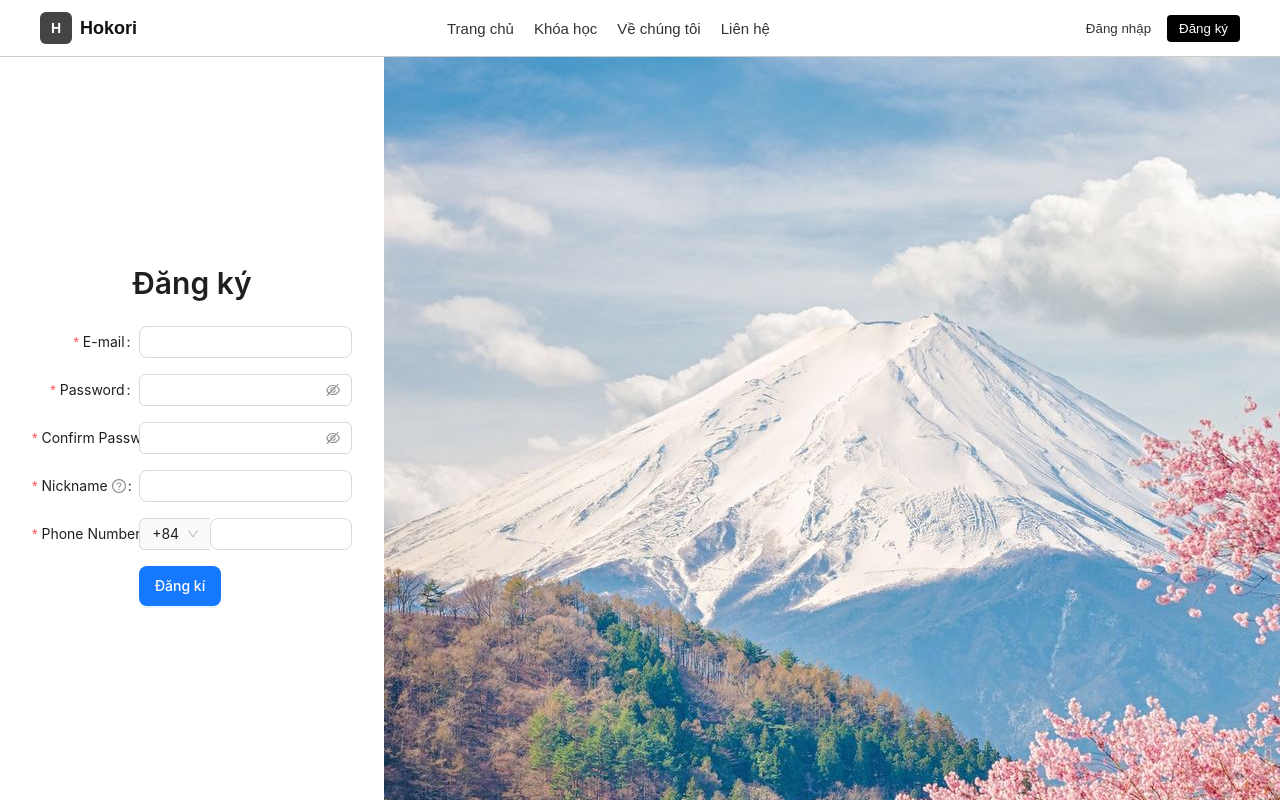
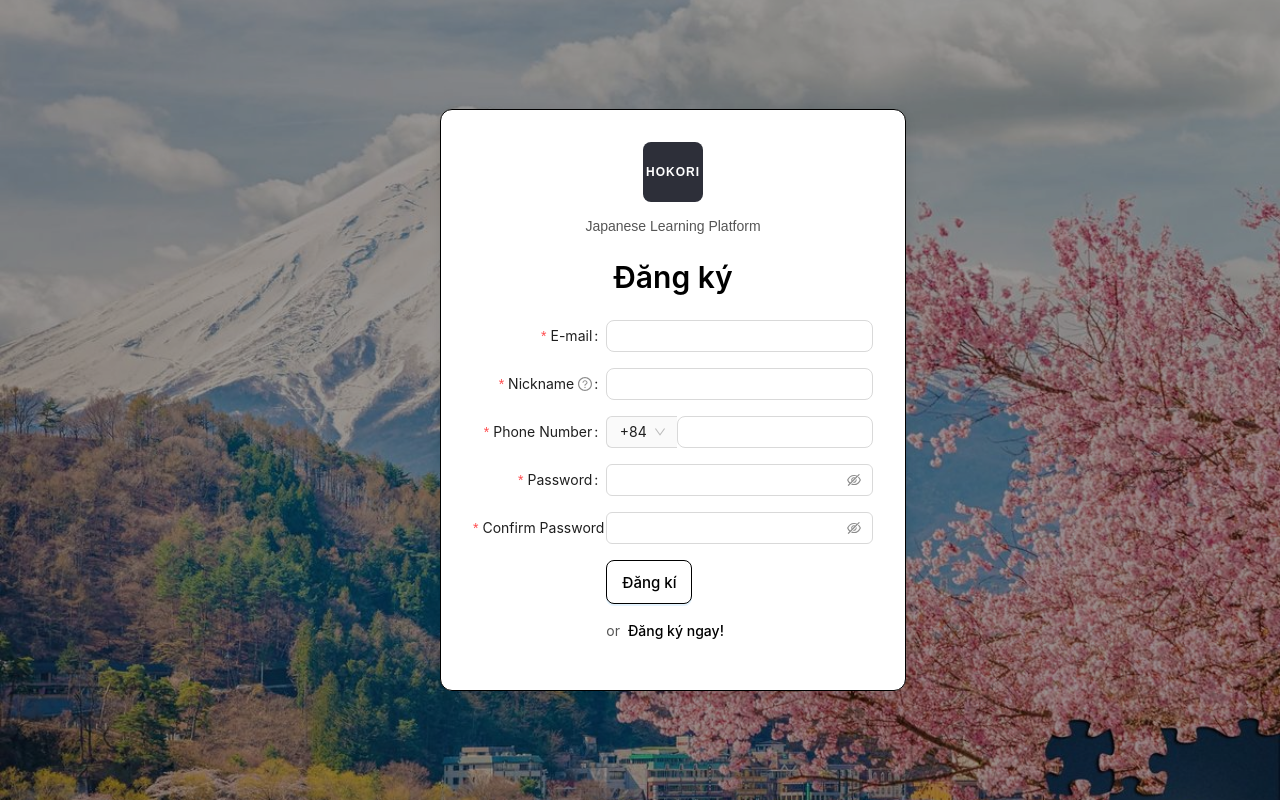
Before and after one commit to danh0999/Hokori-Learning, a React (Vite) app in the folder Hokori-Learning/: page /register in a window 1280 px wide. Shown: the top 800 px of the page. Built offline with nearby package versions, Linux system fonts and the light colour scheme.

Commit message:
update-login-register

```diff
--- /dev/null
+++ b/Hokori-Learning/src/components/Authen-Form/Auth-Logo/AuthLogo.jsx
@@ -0,0 +1,18 @@
+import React from "react";
+import { useNavigate } from "react-router-dom";
+import styles from "./styles.module.scss";
+
+const AuthLogo = () => {
+  const navigate = useNavigate();
+
+  return (
+    <div className={styles.logoWrapper} onClick={() => navigate("/")}>
+      <div className={styles.logoBox}>
+        <span className={styles.logoText}>HOKORI</span>
+      </div>
+      <p className={styles.tagline}>Japanese Learning Platform</p>
+    </div>
+  );
+};
+
+export default AuthLogo;
--- /dev/null
+++ b/Hokori-Learning/src/components/Authen-Form/Auth-Logo/styles.module.scss
@@ -0,0 +1,36 @@
+.logoWrapper {
+  display: flex;
+  flex-direction: column;
+  align-items: center;
+  //   margin-bottom: 24px;
+  cursor: pointer;
+  user-select: none;
+
+  &:hover {
+    opacity: 0.9;
+  }
+}
+
+.logoBox {
+  width: 60px;
+  height: 60px;
+  background: #2d2f39; // màu tối hiện đại
+  border-radius: 8px;
+  display: flex;
+  align-items: center;
+  justify-content: center;
+  margin-bottom: 12px;
+}
+
+.logoText {
+  color: #fff;
+  font-size: 12px;
+  font-weight: 600;
+  letter-spacing: 1px;
+}
+
+.tagline {
+  font-size: 14px;
+  color: #555;
+  margin: 4px 0 0;
+}
--- a/Hokori-Learning/src/components/Authen-Form/Login-Form/LoginForm.jsx
+++ b/Hokori-Learning/src/components/Authen-Form/Login-Form/LoginForm.jsx
@@ -3,14 +3,19 @@ import { LockOutlined, UserOutlined } from "@ant-design/icons";
 import { Button, Checkbox, Form, Input, Flex } from "antd";
 import Title from "antd/es/typography/Title";
 import styles from "./styles.module.scss";
+import { useNavigate } from "react-router-dom";
+import AuthLogo from "../Auth-Logo/AuthLogo";
 
 const LoginForm = () => {
   const onFinish = (values) => {
     console.log("Received values of form: ", values);
   };
+  const navigate = useNavigate();
+  const { registerBtn } = styles;
 
   return (
     <div className={styles.loginFormContainer}>
+      <AuthLogo />
       <Title level={2}>Đăng nhập</Title>
       <Form name="login" initialValues={{ remember: true }} onFinish={onFinish}>
         <Form.Item
@@ -45,7 +50,17 @@ const LoginForm = () => {
             Log in
           </Button>
           <div className={styles.extraLinks}>
-            or <a href="">Register now!</a>
+            or{" "}
+            <a
+              href="/register"
+              className={registerBtn}
+              onClick={(e) => {
+                e.preventDefault();
+                navigate("/register");
+              }}
+            >
+              Đăng ký ngay!
+            </a>
           </div>
         </Form.Item>
       </Form>
--- a/Hokori-Learning/src/components/Authen-Form/Login-Form/styles.module.scss
+++ b/Hokori-Learning/src/components/Authen-Form/Login-Form/styles.module.scss
@@ -9,10 +9,50 @@
   padding: 2rem;
   background: #fff;
 
+  border: 1px solid #000; // viền đen
+  border-radius: 12px;
+  box-shadow: 0 4px 12px rgba(0, 0, 0, 0.1);
+
+  .logo {
+    display: flex;
+    align-items: center;
+    gap: 8px;
+    margin-bottom: 20px;
+    cursor: pointer;
+    user-select: none;
+
+    &:hover {
+      opacity: 0.8;
+    }
+  }
+
+  .logoBox {
+    width: 36px;
+    height: 36px;
+    border-radius: 8px;
+    background: #000;
+    display: flex;
+    align-items: center;
+    justify-content: center;
+  }
+
+  .logoText {
+    color: #fff;
+    font-weight: 700;
+    font-size: 18px;
+  }
+
+  .brand {
+    font-size: 20px;
+    font-weight: 600;
+    color: #000;
+  }
+
   h2 {
     margin-bottom: 24px;
     font-weight: 600;
     text-align: center;
+    color: #000; // chữ đen
   }
 
   :global {
@@ -22,31 +62,84 @@
       .ant-form-item {
         margin-bottom: 16px;
       }
+      .ant-checkbox-inner {
+        border-color: #000 !important;
+      }
 
+      .ant-checkbox-checked .ant-checkbox-inner {
+        background-color: #000 !important;
+        border-color: #000 !important;
+      }
+
+      .ant-checkbox + span {
+        color: #000 !important;
+        transition: color 0.2s ease;
+
+        &:hover {
+          color: #333 !important; // hover xám đậm
+        }
+      }
+
+      // forgot password link
+      a {
+        color: #000 !important;
+        font-size: 14px;
+        transition: color 0.2s ease;
+
+        &:hover {
+          color: #333 !important; // hover xám đậm
+        }
+      }
+
+      // input
       .ant-input-affix-wrapper {
         border-radius: 8px;
-        padding: 6px 11px;
+        padding: 10px 20px;
+        height: 44px;
+        font-size: 15px;
       }
 
+      // nút Log in
       .ant-btn {
         border-radius: 8px;
-        height: 40px;
+        height: 44px;
         font-weight: 500;
+        font-size: 15px;
+
+        background-color: #fff !important; // nền trắng
+        color: #000 !important; // chữ đen
+        border: 1.5px solid #000 !important; // viền đen
+
+        transition: all 0.25s ease;
+
+        &:hover {
+          background-color: #f2f2f2 !important; // xám nhẹ khi hover
+          color: #000 !important;
+          border-color: #f2f2f2 !important;
+        }
+
+        &:active {
+          background-color: #e0e0e0 !important; // xám đậm hơn khi nhấn
+          border-color: #e0e0e0 !important;
+        }
       }
     }
   }
 
   .extraLinks {
-    margin-top: 12px;
     text-align: center;
+    margin-top: 16px;
+    font-size: 14px;
+    color: #555;
 
     a {
-      color: #1677ff;
-      font-size: 14px;
-      transition: color 0.2s;
+      color: #000;
+      font-weight: 500;
+      text-decoration: none;
+      margin-left: 4px;
 
       &:hover {
-        color: #4096ff;
+        text-decoration: underline;
       }
     }
   }
--- a/Hokori-Learning/src/components/Authen-Form/Register-Form/RegisterForm.jsx
+++ b/Hokori-Learning/src/components/Authen-Form/Register-Form/RegisterForm.jsx
@@ -12,6 +12,8 @@ import {
 } from "antd";
 import styles from "./styles.module.scss";
 import Title from "antd/es/typography/Title";
+import { useNavigate } from "react-router-dom";
+import AuthLogo from "../Auth-Logo/AuthLogo";
 const { Option } = Select;
 const formItemLayout = {
   labelCol: {
@@ -41,6 +43,8 @@ const RegisterForm = () => {
   const onFinish = (values) => {
     console.log("Received values of form: ", values);
   };
+  const { loginBtn } = styles;
+  const navigate = useNavigate();
   const prefixSelector = (
     <Form.Item name="prefix" noStyle>
       <Select style={{ width: 70 }}>
@@ -51,6 +55,7 @@ const RegisterForm = () => {
   );
   return (
     <div className={styles.registerFormContainer}>
+      <AuthLogo />
       <Title level={2}>Đăng ký</Title>
       <Form
         {...formItemLayout}
@@ -78,6 +83,31 @@ const RegisterForm = () => {
           ]}
         >
           <Input />
+        </Form.Item>
+
+        <Form.Item
+          name="nickname"
+          label="Nickname"
+          tooltip="What do you want others to call you?"
+          rules={[
+            {
+              required: true,
+              message: "Please input your nickname!",
+              whitespace: true,
+            },
+          ]}
+        >
+          <Input />
+        </Form.Item>
+
+        <Form.Item
+          name="phone"
+          label="Phone Number"
+          rules={[
+            { required: true, message: "Please input your phone number!" },
+          ]}
+        >
+          <Input addonBefore={prefixSelector} style={{ width: "100%" }} />
         </Form.Item>
 
         <Form.Item
@@ -119,35 +149,20 @@ const RegisterForm = () => {
           <Input.Password />
         </Form.Item>
 
-        <Form.Item
-          name="nickname"
-          label="Nickname"
-          tooltip="What do you want others to call you?"
-          rules={[
-            {
-              required: true,
-              message: "Please input your nickname!",
-              whitespace: true,
-            },
-          ]}
-        >
-          <Input />
-        </Form.Item>
-
-        <Form.Item
-          name="phone"
-          label="Phone Number"
-          rules={[
-            { required: true, message: "Please input your phone number!" },
-          ]}
-        >
-          <Input addonBefore={prefixSelector} style={{ width: "100%" }} />
-        </Form.Item>
-
         <Form.Item {...tailFormItemLayout}>
           <Button type="primary" htmlType="submit">
             Đăng kí
           </Button>
+          <div className={styles.extraLinks}>
+            or{" "}
+            <a
+              href="/login"
+              className={loginBtn}
+              onClick={() => navigate("/register")}
+            >
+              Đăng ký ngay!
+            </a>
+          </div>
         </Form.Item>
       </Form>
     </div>
--- a/Hokori-Learning/src/components/Authen-Form/Register-Form/styles.module.scss
+++ b/Hokori-Learning/src/components/Authen-Form/Register-Form/styles.module.scss
@@ -4,15 +4,20 @@
   align-items: center;
   justify-content: center;
 
-  max-width: 600px;
+  max-width: 400px;
   width: 100%;
   padding: 2rem;
   background: #fff;
+
+  border: 1px solid #000; // viền đen
+  border-radius: 12px;
+  box-shadow: 0 4px 12px rgba(0, 0, 0, 0.1);
 
   h2 {
     margin-bottom: 24px;
     font-weight: 600;
     text-align: center;
+    color: #000; // chữ đen
   }
 
   :global {
@@ -35,8 +40,42 @@
 
       .ant-btn {
         border-radius: 8px;
-        height: 40px;
+        height: 44px;
         font-weight: 500;
+        font-size: 15px;
+
+        background-color: #fff !important; // nền trắng
+        color: #000 !important; // chữ đen
+        border: 1.5px solid #000 !important; // viền đen
+
+        transition: all 0.25s ease;
+
+        &:hover {
+          background-color: #f2f2f2 !important; // xám nhẹ khi hover
+          color: #000 !important;
+          border-color: #f2f2f2 !important;
+        }
+
+        &:active {
+          background-color: #e0e0e0 !important; // xám đậm hơn khi nhấn
+          border-color: #e0e0e0 !important;
+        }
+      }
+    }
+  }
+  .extraLinks {
+    margin-top: 16px;
+    font-size: 14px;
+    color: #555;
+
+    a {
+      color: #000;
+      font-weight: 500;
+      text-decoration: none;
+      margin-left: 4px;
+
+      &:hover {
+        text-decoration: underline;
       }
     }
   }
--- a/Hokori-Learning/src/components/Authen-Template/authen-template.jsx
+++ b/Hokori-Learning/src/components/Authen-Template/authen-template.jsx
@@ -2,16 +2,14 @@ import React from "react";
 import LoginForm from "../Authen-Form/Login-Form/LoginForm";
 import RegisterForm from "../Authen-Form/Register-Form/RegisterForm";
 import styles from "./styles.module.scss";
-import authImg from "../../assets/authen-img.jpg";
 
 function AuthenTemplate({ isLogin }) {
   return (
     <div className={styles.authenTemplate}>
-      <div className={styles.authenTemplate__form}>
-        {isLogin ? <LoginForm /> : <RegisterForm />}
-      </div>
-      <div className={styles.authenTemplate__image}>
-        <img src={authImg} alt="Authentication" />
+      <div className={styles.authenTemplate__overlay}>
+        <div className={styles.authenTemplate__form}>
+          {isLogin ? <LoginForm /> : <RegisterForm />}
+        </div>
       </div>
     </div>
   );
--- a/Hokori-Learning/src/components/Authen-Template/styles.module.scss
+++ b/Hokori-Learning/src/components/Authen-Template/styles.module.scss
@@ -1,23 +1,24 @@
 .authenTemplate {
   width: 100%;
-  flex: 1;
-  display: flex;
+  height: 100vh; // luôn full màn hình
+  background-image: url("../../assets/authen-img.jpg");
+  background-size: cover; // scale đủ che hết
+  background-position: center; // canh giữa
+  background-repeat: no-repeat;
+  position: relative;
+
+  &__overlay {
+    position: absolute;
+    inset: 0; // thay cho top:0; left:0; right:0; bottom:0;
+    background: rgba(0, 0, 0, 0.4);
+    display: flex;
+    align-items: center;
+    justify-content: center;
+    z-index: 1;
+  }
 
   &__form {
-    width: 30%;
-    height: 100%;
-    padding-top: 150px;
-    background-color: #fff;
-    display: flex;
-    justify-content: center;
-    align-items: center;
-  }
-
-  &__image {
-    width: 70%;
-    height: 100%;
-    background-repeat: no-repeat;
-    background-size: contain;
-    background-position: center;
+    z-index: 2;
+    width: 400px; // tuỳ chỉnh form
   }
 }
```
Also changed, not shown: Hokori-Learning/src/routes/Route.jsx (+10 -2 lines).
